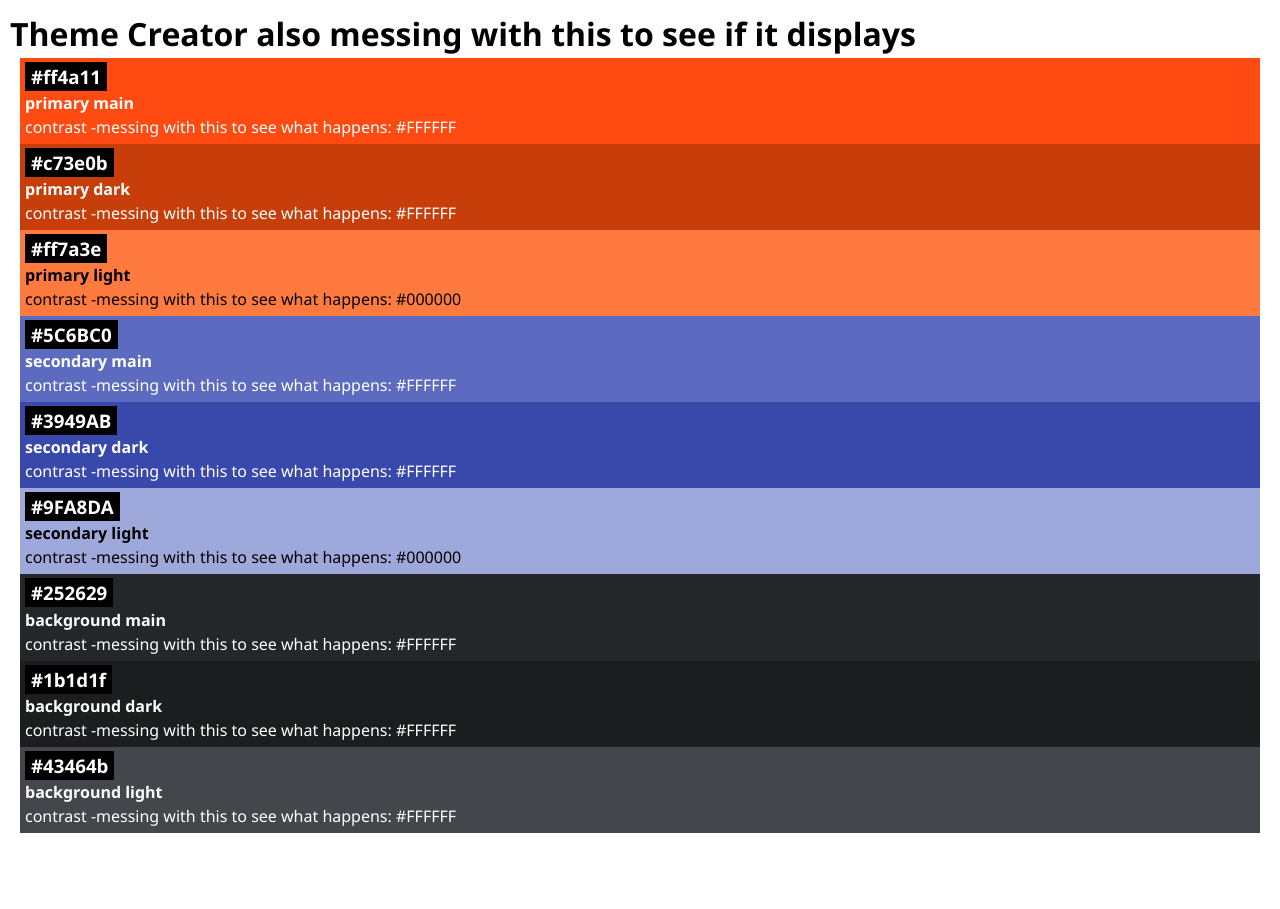
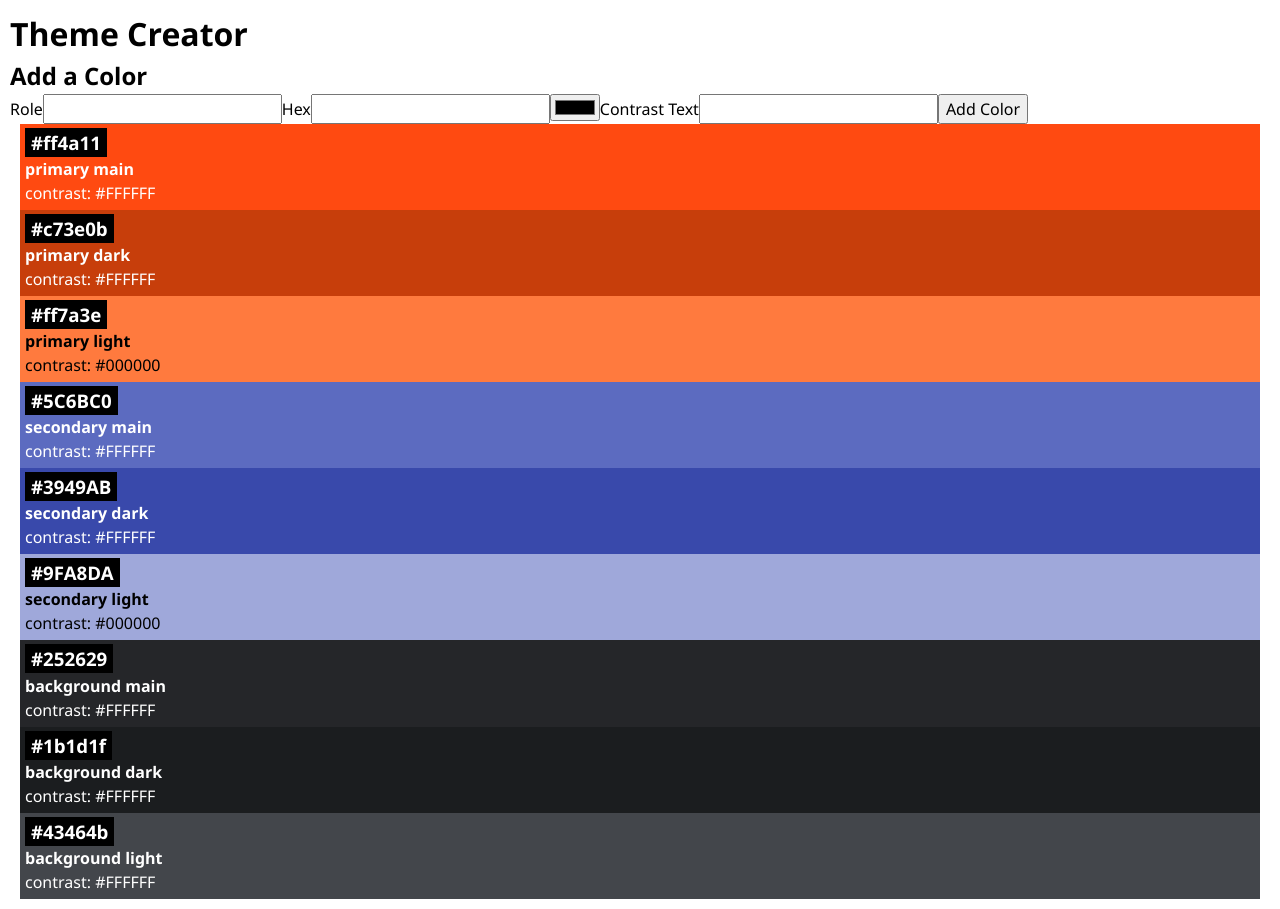
Before and after one commit to AdamHarrisB/theme-creator, a React (Vite) app: page / in a window 1280 px wide. Before the commit the page ends 843 px from the top, so only its background shows below. Built offline with nearby package versions, Linux system fonts and the light colour scheme.

Commit message:
add form fields and run npm i

```diff
--- a/src/App.jsx
+++ b/src/App.jsx
@@ -5,7 +5,20 @@ import "./App.css";
 function App() {
   return (
     <>
-      <h1>Theme Creator also messing with this to see if it displays</h1>
+      <h1>Theme Creator</h1>
+      <div>
+        <h2>Add a Color</h2>
+        <form>
+          <label htmlFor="newRole">Role</label>
+          <input id="newRole" type="text"></input>
+          <label htmlFor="newHex">Hex</label>
+          <input id="newHex"></input>
+          <input id="colorNewHex" type="color"></input>
+          <label htmlFor="newContrast">Contrast Text</label>
+          <input id="newContrast"></input>
+          <button>Add Color</button>
+        </form>
+      </div>
 
       {initialColors.map((color) => {
         return <Color key={color.id} color={color} />;
--- a/src/Components/Color/Color.jsx
+++ b/src/Components/Color/Color.jsx
@@ -11,7 +11,7 @@ export default function Color({ color }) {
     >
       <h3 className="color-card-headline">{color.hex}</h3>
       <h4>{color.role}</h4>
-      <p>contrast -messing with this to see what happens: {color.contrastText}</p>
+      <p>contrast: {color.contrastText}</p>
     </div>
   );
 }
```
